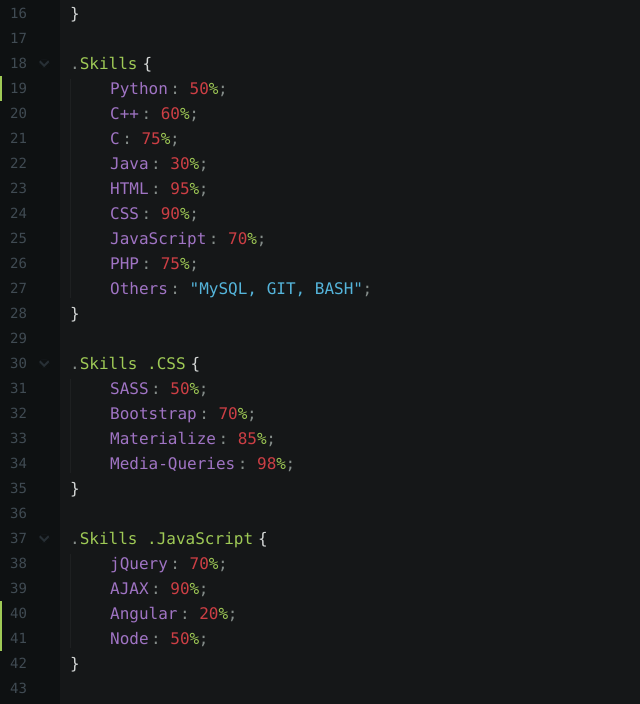
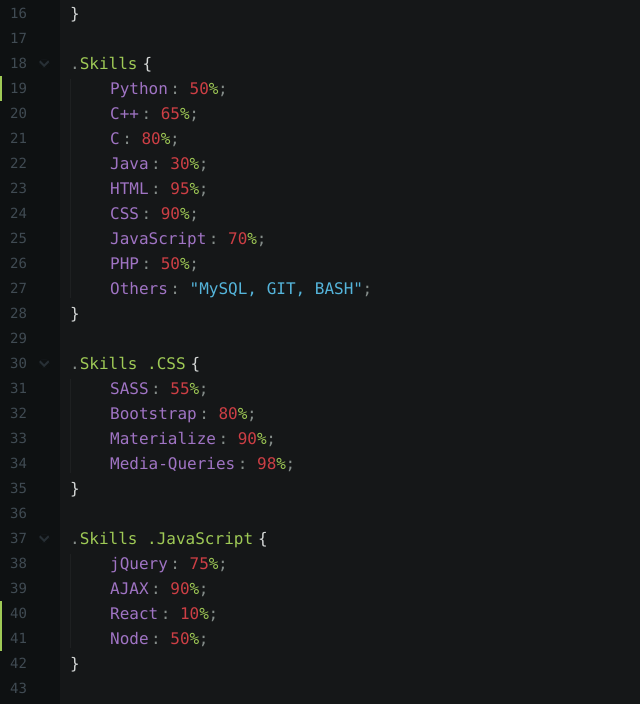
Before and after one commit to codenirvana/codenirvana.github.io, a Jekyll site: the page index.html, which Jekyll copies as it is, in a window 1280 px wide. Shown: the part 374-1078 px from the top of the page, without its empty margins (0-640 px from the left). Built offline with Jekyll 4.4.1, drawn with Linux system fonts in a browser that asks for light colours.

Commit message:
skills updated

```diff
--- a/index.html
+++ b/index.html
@@ -129,12 +129,12 @@
                 </span>
                 <span class="code-line">
                     <span class="code-attr">C++</span>
-                    <span class="code-value">60<span class="value-number-percent">%</span>
+                    <span class="code-value">65<span class="value-number-percent">%</span>
                     </span>
                 </span>
                 <span class="code-line">
                     <span class="code-attr">C</span>
-                    <span class="code-value">75<span class="value-number-percent">%</span>
+                    <span class="code-value">80<span class="value-number-percent">%</span>
                     </span>
                 </span>
                 <span class="code-line">
@@ -159,7 +159,7 @@
                 </span>
                 <span class="code-line">
                     <span class="code-attr">PHP</span>
-                    <span class="code-value">75<span class="value-number-percent">%</span>
+                    <span class="code-value">50<span class="value-number-percent">%</span>
                     </span>
                 </span>
                 <span class="code-line value-content">
@@ -173,17 +173,17 @@
             <span class="code-content">
                 <span class="code-line">
                     <span class="code-attr">SASS</span>
-                    <span class="code-value">50<span class="value-number-percent">%</span>
+                    <span class="code-value">55<span class="value-number-percent">%</span>
                     </span>
                 </span>
                 <span class="code-line">
                     <span class="code-attr">Bootstrap</span>
-                    <span class="code-value">70<span class="value-number-percent">%</span>
+                    <span class="code-value">80<span class="value-number-percent">%</span>
                     </span>
                 </span>
                 <span class="code-line">
                     <span class="code-attr">Materialize</span>
-                    <span class="code-value">85<span class="value-number-percent">%</span>
+                    <span class="code-value">90<span class="value-number-percent">%</span>
                     </span>
                 </span>
                 <span class="code-line">
@@ -198,7 +198,7 @@
             <span class="code-content">
                 <span class="code-line">
                     <span class="code-attr">jQuery</span>
-                    <span class="code-value">70<span class="value-number-percent">%</span>
+                    <span class="code-value">75<span class="value-number-percent">%</span>
                     </span>
                 </span>
                 <span class="code-line">
@@ -207,8 +207,8 @@
                     </span>
                 </span>
                 <span class="code-line gutter-new">
-                    <span class="code-attr">Angular</span>
-                    <span class="code-value">20<span class="value-number-percent">%</span>
+                    <span class="code-attr">React</span>
+                    <span class="code-value">10<span class="value-number-percent">%</span>
                     </span>
                 </span>
                 <span class="code-line gutter-new">
```
